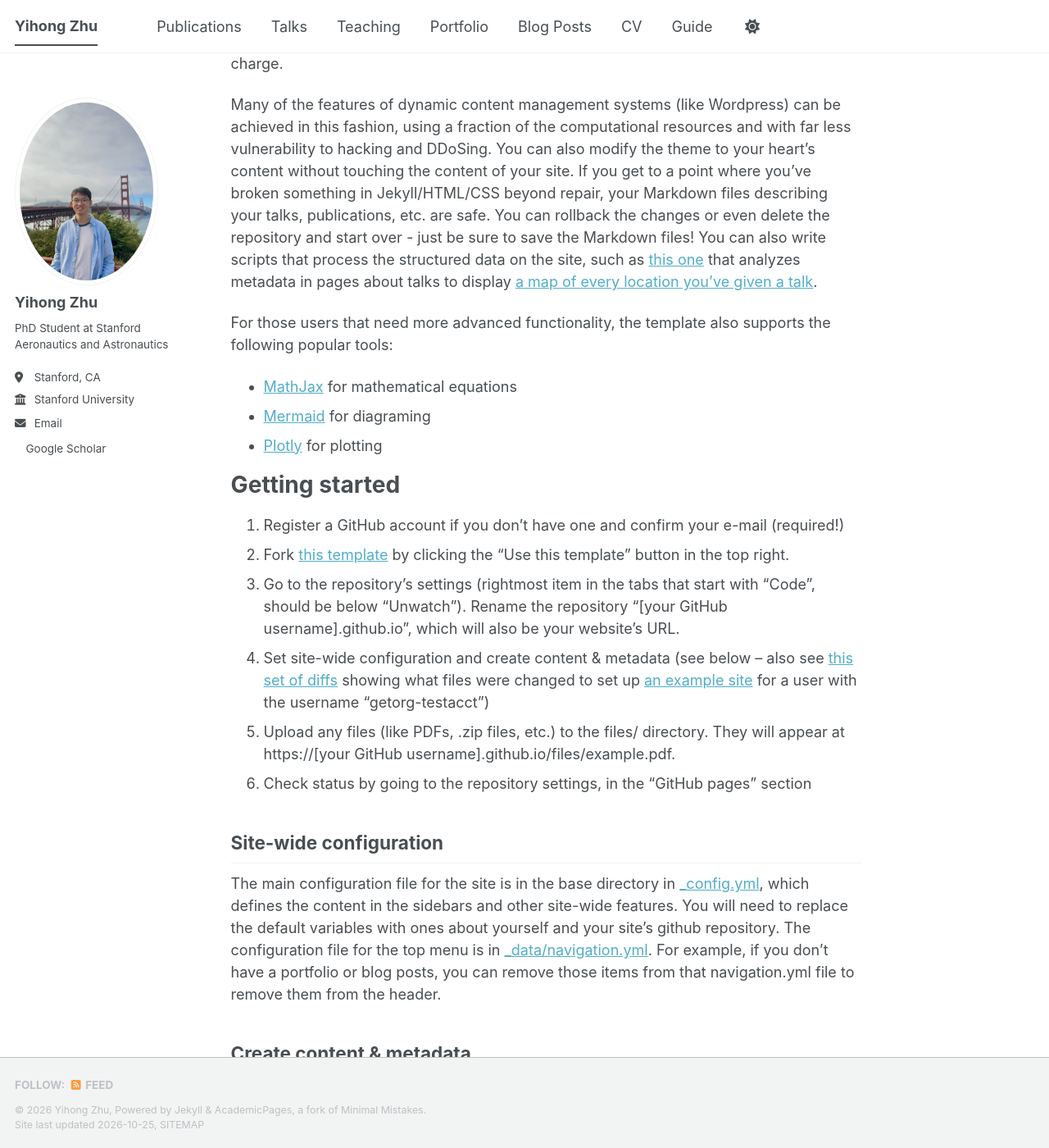
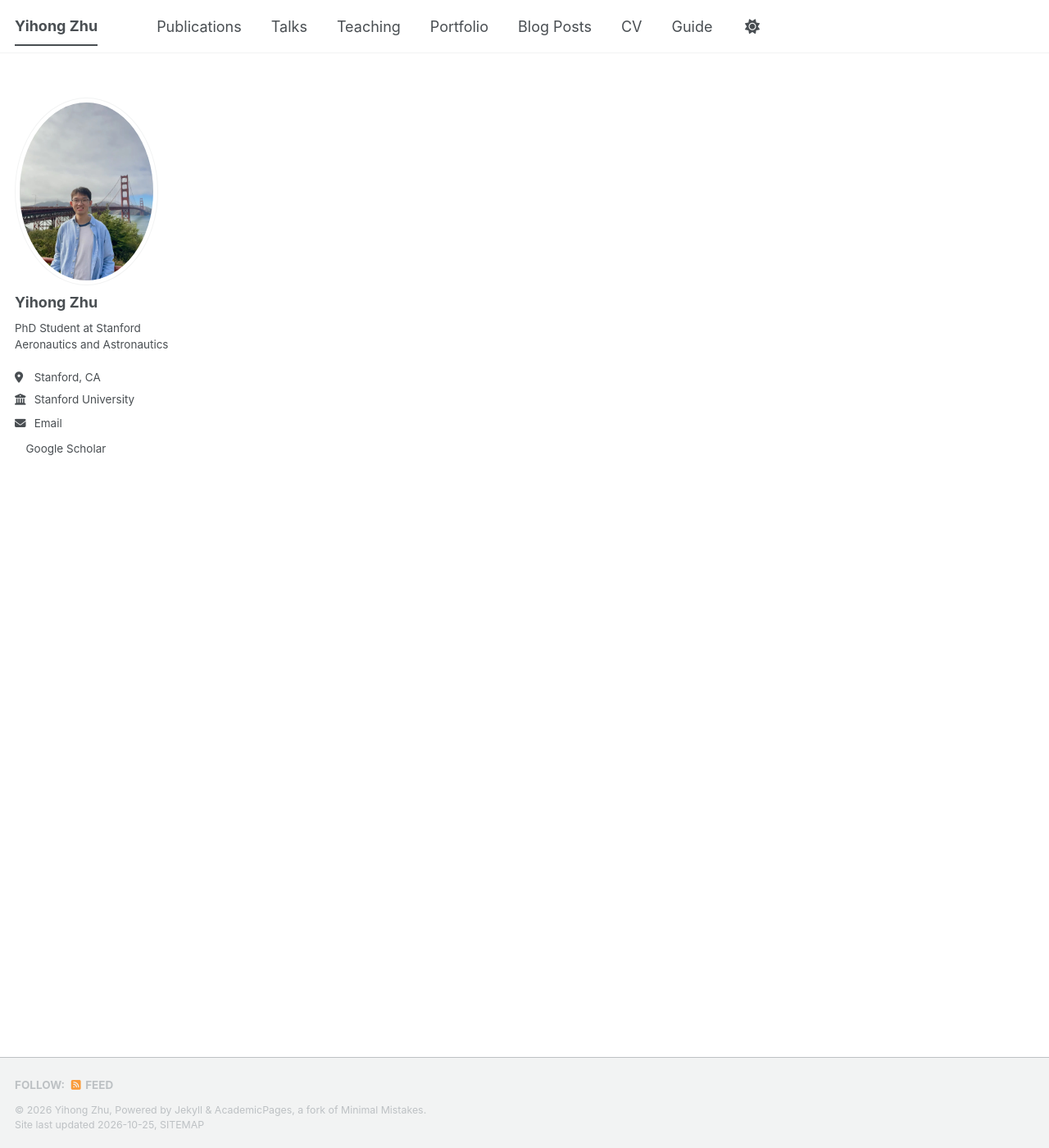
Before and after one commit to yihong-zhu/yihong-zhu.github.io, a Jekyll site: the page built from _pages/about.md, in a window 1280 px wide and 1400 px high, scrolled down 667 px. Shown: the whole window at 82% size. Built offline with Jekyll 4.4.1, drawn with Linux system fonts in a browser that asks for light colours; a style sheet for code colours, icons or effects is not loaded; some of the changed text lies outside the part shown.

Commit message:
Changed front page

```diff
--- a/_pages/about.md
+++ b/_pages/about.md
@@ -20,7 +20,7 @@
 <!-- This is the front page of a website that is powered by the [Academic Pages template](https://github.com/academicpages/academicpages.github.io) and hosted on GitHub pages. [GitHub pages](https://pages.github.com) is a free service in which websites are built and hosted from code and data stored in a GitHub repository, automatically updating when a new commit is made to the repository. This template was forked from the [Minimal Mistakes Jekyll Theme](https://mmistakes.github.io/minimal-mistakes/) created by Michael Rose, and then extended to support the kinds of content that academics have: publications, talks, teaching, a portfolio, blog posts, and a dynamically-generated CV. Incidentally, these same features make it a great template for anyone that needs to show off a professional template!
 
  You can fork [this template](https://github.com/academicpages/academicpages.github.io) right now, modify the configuration and Markdown files, add your own PDFs and other content, and have your own site for free, with no ads! -->
-
+<!--
 A data-driven personal website
 ======
 Like many other Jekyll-based GitHub Pages templates, Academic Pages makes you separate the website's content from its form. The content & metadata of your website are in structured Markdown files, while various other files constitute the theme, specifying how to transform that content & metadata into HTML pages. You keep these various Markdown (.md), YAML (.yml), HTML, and CSS files in a public GitHub repository. Each time you commit and push an update to the repository, the [GitHub pages](https://pages.github.com/) service creates static HTML pages based on these files, which are hosted on GitHub's servers free of charge.
@@ -63,4 +63,4 @@
 
 For more info
 ------
-More info about configuring Academic Pages can be found in [the guide](https://academicpages.github.io/markdown/), the [growing wiki](https://github.com/academicpages/academicpages.github.io/wiki), and you can always [ask a question on GitHub](https://github.com/academicpages/academicpages.github.io/discussions). The [guides for the Minimal Mistakes theme](https://mmistakes.github.io/minimal-mistakes/docs/configuration/) (which this theme was forked from) might also be helpful.
+More info about configuring Academic Pages can be found in [the guide](https://academicpages.github.io/markdown/), the [growing wiki](https://github.com/academicpages/academicpages.github.io/wiki), and you can always [ask a question on GitHub](https://github.com/academicpages/academicpages.github.io/discussions). The [guides for the Minimal Mistakes theme](https://mmistakes.github.io/minimal-mistakes/docs/configuration/) (which this theme was forked from) might also be helpful. -->
```
